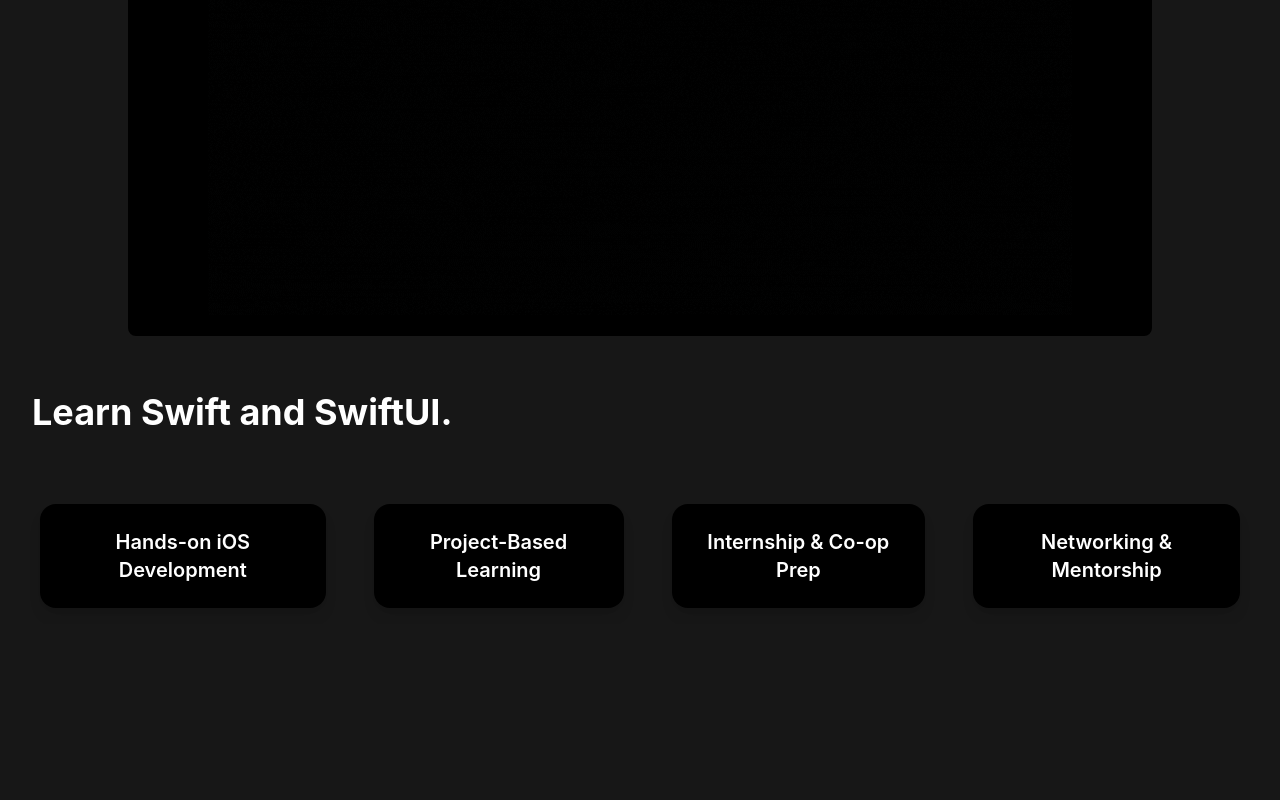
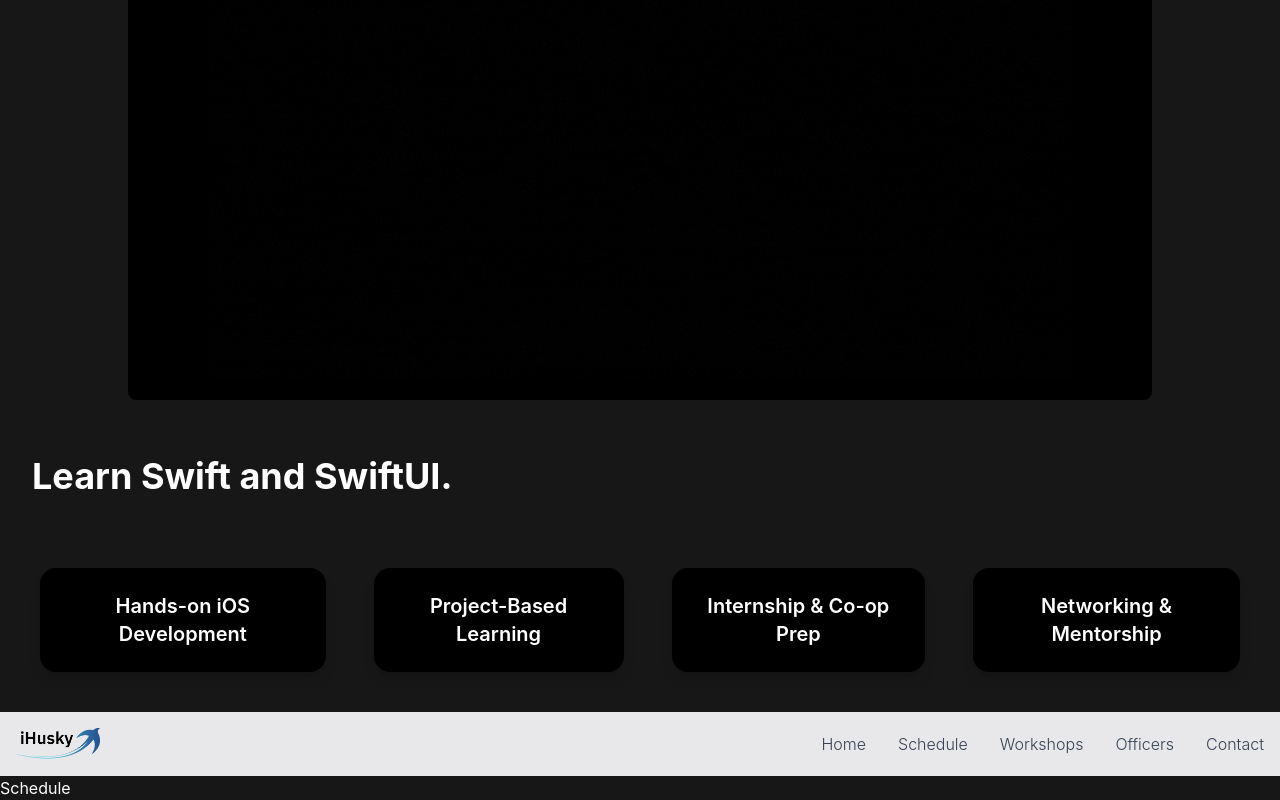
Before and after one commit to ihusky-nu/website, a Next.js app: page / in a window 1280 px wide. Shown: the part 794-1594 px from the top of the page. Before the commit the page ends 1442 px from the top, so only its background shows below. Built offline with nearby package versions, Linux system fonts and the light colour scheme.

Commit message:
adding schedule page and restructuring files

```diff
--- a/src/app/components/NavBar.tsx
+++ b/src/app/components/NavBar.tsx
@@ -52,7 +52,7 @@
             <ul className="font-light flex flex-col p-4 md:p-0 mt-4 md:flex-row md:space-x-8 rtl:space-x-reverse md:mt-0">
               <li>
                 <a
-                  href="/"
+                  href="/home"
                   className="block py-2 px-3 text-gray-700 hover:text-black md:p-0"
                   aria-current="page"
                 >
@@ -61,7 +61,7 @@
               </li>
               <li>
                 <a
-                  href="#"
+                  href="/schedule"
                   className="block py-2 px-3 text-gray-700 hover:text-black md:p-0"
                 >
                   Schedule
--- a/src/app/components/HomePage.tsx
+++ b/src/app/home/page.tsx
@@ -1,10 +1,12 @@
 "use client"; // Required for animations to work in Next.js App Router
 
 import { motion } from "framer-motion";
+import NavBar from "../components/NavBar";
 
 const HomePage = () => {
   return (
     <div id="home">
+      <NavBar />
       {/* Header Section */}
       <motion.div
         className="flex flex-col md:flex-row justify-between items-start md:items-end w-full p-8 mt-6"
--- a/src/app/page.tsx
+++ b/src/app/page.tsx
@@ -1,11 +1,13 @@
-import HomePage from "./components/HomePage";
+import HomePage from "./home/page";
 import NavBar from "./components/NavBar";
+import SchedulePage from "./schedule/page";
 
 export default function Home() {
   return (
     <div>
       <NavBar />
       <HomePage />
+      <SchedulePage />
     </div>
   );
 }
--- /dev/null
+++ b/src/app/schedule/page.tsx
@@ -0,0 +1,14 @@
+import NavBar from "../components/NavBar";
+
+const SchedulePage = () => {
+    return(
+        <div>
+            <NavBar />
+            <h1>
+                Schedule
+            </h1>
+        </div>
+    );
+}
+
+export default SchedulePage;
```
